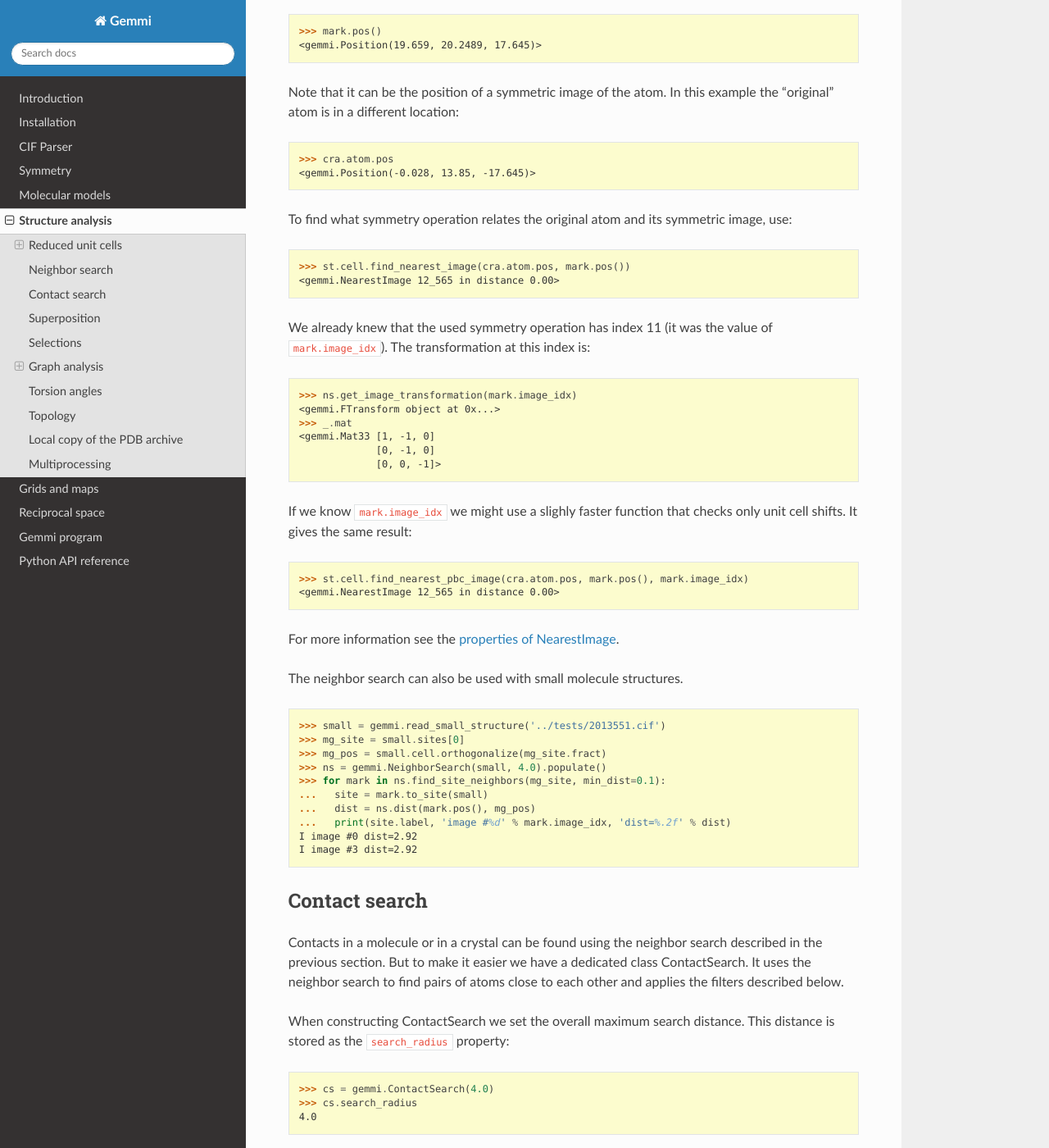
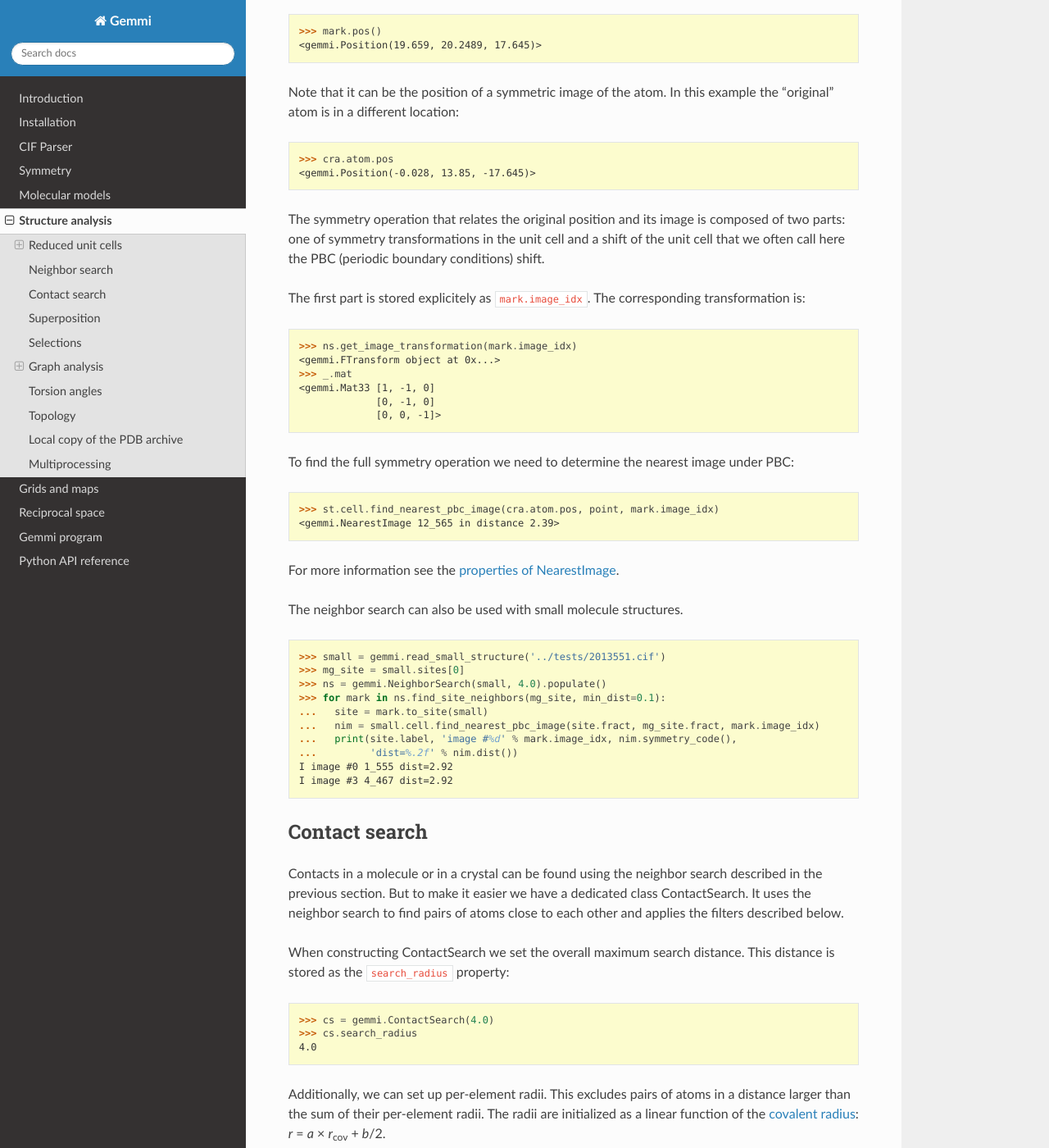
Before and after one commit to project-gemmi/gemmi, a Sphinx documentation site: the page built from docs/analysis.rst, in a window 1280 px wide and 1400 px high, scrolled down 8040 px. Shown: the whole window at 82% size. Built offline with Sphinx 7.4.7 and the Read the Docs theme 2.0.0, drawn with Linux system fonts in a browser that asks for light colours.

Commit message:
add UnitCell::find_nearest_pbc_image() that takes Fractional coord
and improve documentation

```diff
--- a/docs/analysis.rst
+++ b/docs/analysis.rst
@@ -458,17 +460,13 @@ In this example the "original" atom is in a different location:
   >>> cra.atom.pos
   <gemmi.Position(-0.028, 13.85, -17.645)>
 
-To find what symmetry operation relates the original atom and its
-symmetric image, use:
+The symmetry operation that relates the original position and its
+image is composed of two parts: one of symmetry transformations
+in the unit cell and a shift of the unit cell that we often
+call here the PBC (periodic boundary conditions) shift.
 
-.. doctest::
-
-  >>> st.cell.find_nearest_image(cra.atom.pos, mark.pos())
-  <gemmi.NearestImage 12_565 in distance 0.00>
-
-We already knew that the used symmetry operation has index 11
-(it was the value of ``mark.image_idx``). The transformation
-at this index is:
+The first part is stored explicitely as ``mark.image_idx``.
+The corresponding transformation is:
 
 .. doctest::
 
@@ -479,13 +477,14 @@ at this index is:
                [0, -1, 0]
                [0, 0, -1]>
 
-If we know ``mark.image_idx`` we might use a slighly faster function
-that checks only unit cell shifts. It gives the same result:
+
+To find the full symmetry operation we need to determine the nearest
+image under PBC:
 
 .. doctest::
 
-  >>> st.cell.find_nearest_pbc_image(cra.atom.pos, mark.pos(), mark.image_idx)
-  <gemmi.NearestImage 12_565 in distance 0.00>
+  >>> st.cell.find_nearest_pbc_image(cra.atom.pos, point, mark.image_idx)
+  <gemmi.NearestImage 12_565 in distance 2.39>
 
 For more information see the :ref:`properties of NearestImage <nearestimage>`.
 
@@ -495,14 +494,14 @@ The neighbor search can also be used with small molecule structures.
 
   >>> small = gemmi.read_small_structure('../tests/2013551.cif')
   >>> mg_site = small.sites[0]
-  >>> mg_pos = small.cell.orthogonalize(mg_site.fract)
   >>> ns = gemmi.NeighborSearch(small, 4.0).populate()
   >>> for mark in ns.find_site_neighbors(mg_site, min_dist=0.1):
   ...   site = mark.to_site(small)
-  ...   dist = ns.dist(mark.pos(), mg_pos)
-  ...   print(site.label, 'image #%d' % mark.image_idx, 'dist=%.2f' % dist)
-  I image #0 dist=2.92
-  I image #3 dist=2.92
+  ...   nim = small.cell.find_nearest_pbc_image(site.fract, mg_site.fract, mark.image_idx)
+  ...   print(site.label, 'image #%d' % mark.image_idx, nim.symmetry_code(),
+  ...         'dist=%.2f' % nim.dist())
+  I image #0 1_555 dist=2.92
+  I image #3 4_467 dist=2.92
 
 
 Contact search
--- a/docs/mol.rst
+++ b/docs/mol.rst
@@ -600,6 +600,11 @@ With this list we can use:
   it returns the symmetric image of ``pos`` that is nearest to ``ref``.
   The last argument can also be set to ``Asu::Same`` or ``Asu::Different``.
 
+* ``UnitCell::find_nearest_pbc_image(const Position& ref, const Position& pos, int image_idx)`` --
+  similar to the function above, but takes the index of symmetry transformation
+  as an argument and finds only the unit cell shift. The section about
+  :ref:`neighbor search <neighbor_search>` has an example of usage.
+
 The unit cell can be used to determine interplanar spacing *d*:sub:`hkl`
 in the reciprocal space (the resolution corresponding to a reflection):
 
```
Also changed, not shown: other parts of docs/analysis.rst (+2 -0 lines), 2 other files.
